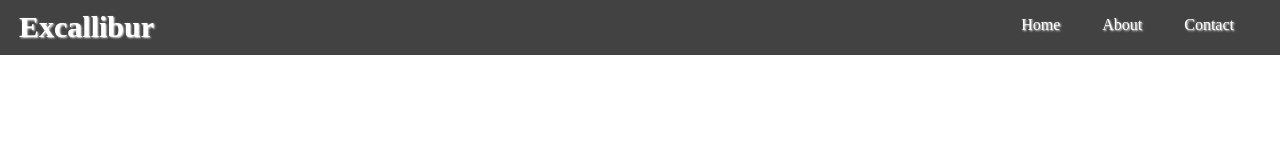
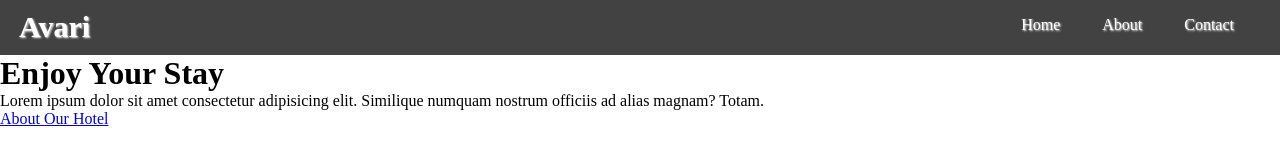
Before and after one commit to hamzaalvi1/Avira-Hotel-Bt, a plain HTML site: page index.html in a window 1280 px wide. Drawn offline with Linux system fonts and the light colour scheme; a web font is replaced by a local one.

Commit message:
add showcase area in index,html

```diff
--- a/index.html
+++ b/index.html
@@ -10,7 +10,7 @@
 <body>
     <div class="header">
         <nav id="navbar">
-            <h1 class="logo">Excallibur</h1>
+            <h1 class="logo">Avari</h1>
             <ul>
                 <li><a href="/index.html">Home</a></li>
                 <li><a href="./about.html">About</a></li>
@@ -18,5 +18,13 @@
             </ul>
             </nav>
     </div>
+    <div class="showcase">
+        <div id="showcase-content">
+            <h1><span>Enjoy</span> Your Stay</h1>
+            <p class="lead">Lorem ipsum dolor sit amet consectetur adipisicing elit. Similique numquam nostrum officiis
+                 ad alias magnam? Totam.</p>
+                 <a href="/about.html" class="btn">About Our Hotel</a>
+        </div>
+    </div>
 </body>
 </html>
```
